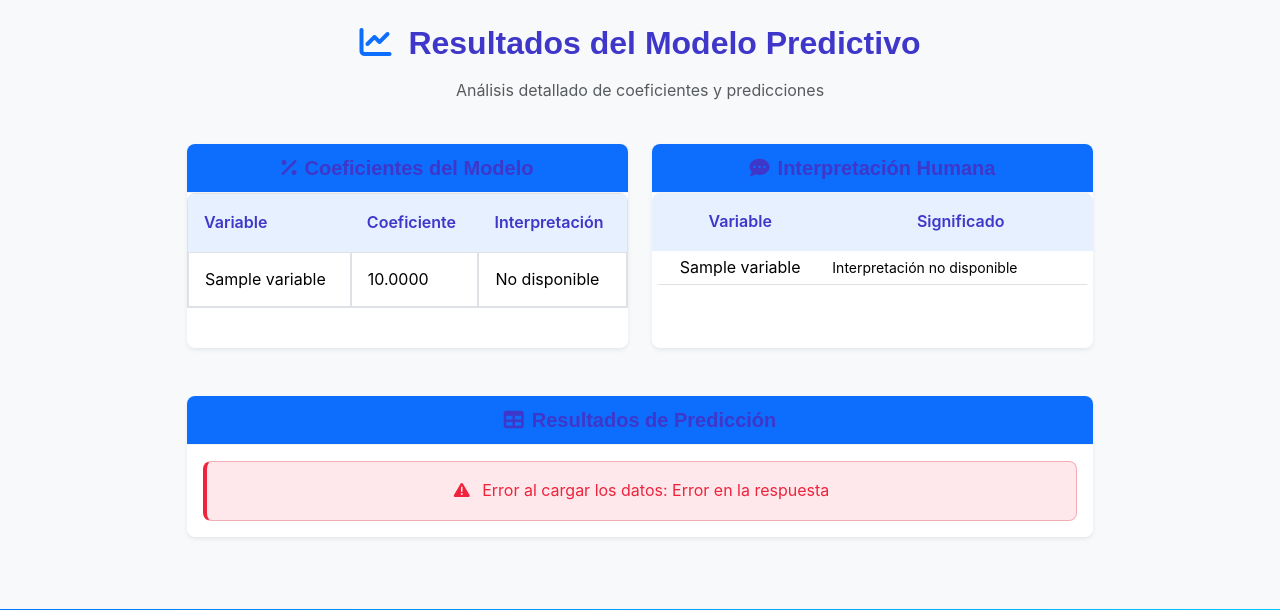
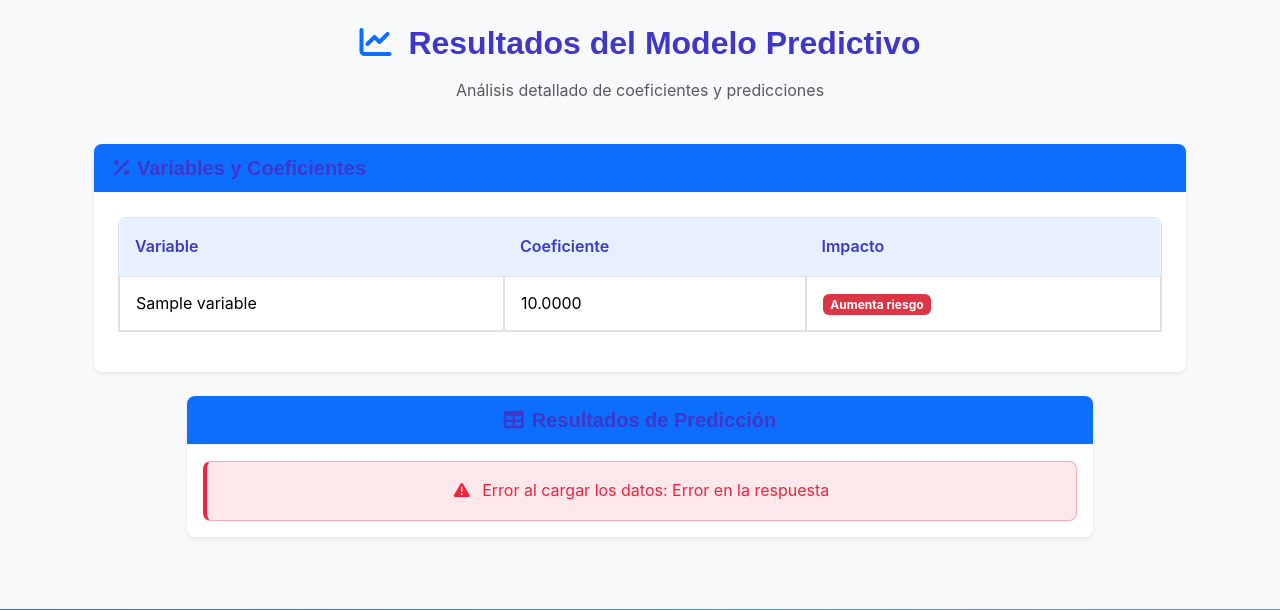
Before and after one commit to FerFoess/desercion_app, a Flask app: template desercion_app/app/templates/resultados_predicciones.html in a window 1280 px wide. Shown: the part 58-668 px from the top of the page. Run offline with Flask 3, Linux system fonts and the light colour scheme; the template is opened without the code that fills it: most values are stand-ins (such as "Sample title", 1, 10 or a date in 2020).

Commit message:
kill me dos

```diff
--- a/desercion_app/app/templates/resultados_predicciones.html
+++ b/desercion_app/app/templates/resultados_predicciones.html
@@ -15,25 +15,21 @@
     </div>
   </div>
 
-  <!-- Sección de coeficientes e interpretación -->
-  <div class="row justify-content-center mb-4">
-    <!-- Coeficientes del Modelo -->
-    <div class="col-md-5 mb-4">
-      <div class="card shadow-sm h-100">
-        <div class="card-header bg-primary text-white text-center">
+<!-- Sección de coeficientes -->
+<div class="card shadow-sm">
+    <div class="card-header bg-primary text-white">
         <h5 class="mb-0">
-            <i class="fas fa-percentage me-2"></i>Coeficientes del Modelo
+            <i class="fas fa-percentage me-2"></i>Variables y Coeficientes
         </h5>
     </div>
-        <div class="card-body p-0">
-          <!-- Tabla de Coeficientes -->
+    <div class="card-body">
         <div class="table-responsive">
-            <table class="table table-bordered">
-              <thead>
+            <table class="table table-bordered table-hover">
+                <thead class="table-light">
                     <tr>
                         <th>Variable</th>
                         <th>Coeficiente</th>
-                  <th>Interpretación</th>
+                        <th>Impacto</th>
                     </tr>
                 </thead>
                 <tbody>
@@ -41,39 +37,18 @@
                     <tr>
                         <td>{{ variable }}</td>
                         <td>{{ "%.4f"|format(valor) }}</td>
-                  <td>{{ interpretacion.get(variable, "No disponible") }}</td>
-                </tr>
-                {% endfor %}
-              </tbody>
-            </table>
-          </div>
-        </div>
-      </div>
-    </div>
-
-    <!-- Interpretación Humana -->
-    <div class="col-md-5 mb-4">
-      <div class="card shadow-sm h-100">
-        <div class="card-header bg-primary text-white text-center">
-          <h5 class="mb-0">
-            <i class="fas fa-comment-dots me-2"></i>Interpretación Humana
-          </h5>
-        </div>
-        <div class="card-body p-0">
-          <div class="table-responsive" style="max-height: 400px;">
-            <table class="table table-hover table-sm mb-0">
-              <thead class="table-light sticky-top">
-                <tr>
-                  <th class="text-center">Variable</th>
-                  <th class="text-center">Significado</th>
-                </tr>
-              </thead>
-              <tbody>
-                {% for variable, _ in coeficientes %}
-                <tr>
-                  <td class="text-center">{{ variable }}</td>
                         <td>
-                    <small>{{ interpretacion.get(variable, "Interpretación no disponible") }}</small>
+                            {% if valor > 0.5 %}
+                                <span class="badge bg-danger">Aumenta riesgo</span>
+                            {% elif valor > 0.1 %}
+                                <span class="badge bg-warning text-dark">Aumento moderado</span>
+                            {% elif valor < -0.5 %}
+                                <span class="badge bg-success">Reduce riesgo</span>
+                            {% elif valor < -0.1 %}
+                                <span class="badge bg-info">Reducción moderada</span>
+                            {% else %}
+                                <span class="badge bg-secondary">Impacto mínimo</span>
+                            {% endif %}
                         </td>
                     </tr>
                     {% endfor %}
@@ -82,9 +57,6 @@
         </div>
     </div>
 </div>
-    </div>
-  </div>
-
   <!-- Sección de predicciones -->
   <div class="row justify-content-center">
     <div class="col-md-10">
```
Also changed, not shown: desercion_app/app/logic/modelo.py (+66 -1 lines), desercion_app/app/routes.py (+53 -47 lines). Lines whose indentation alone changed are shown as unchanged.
